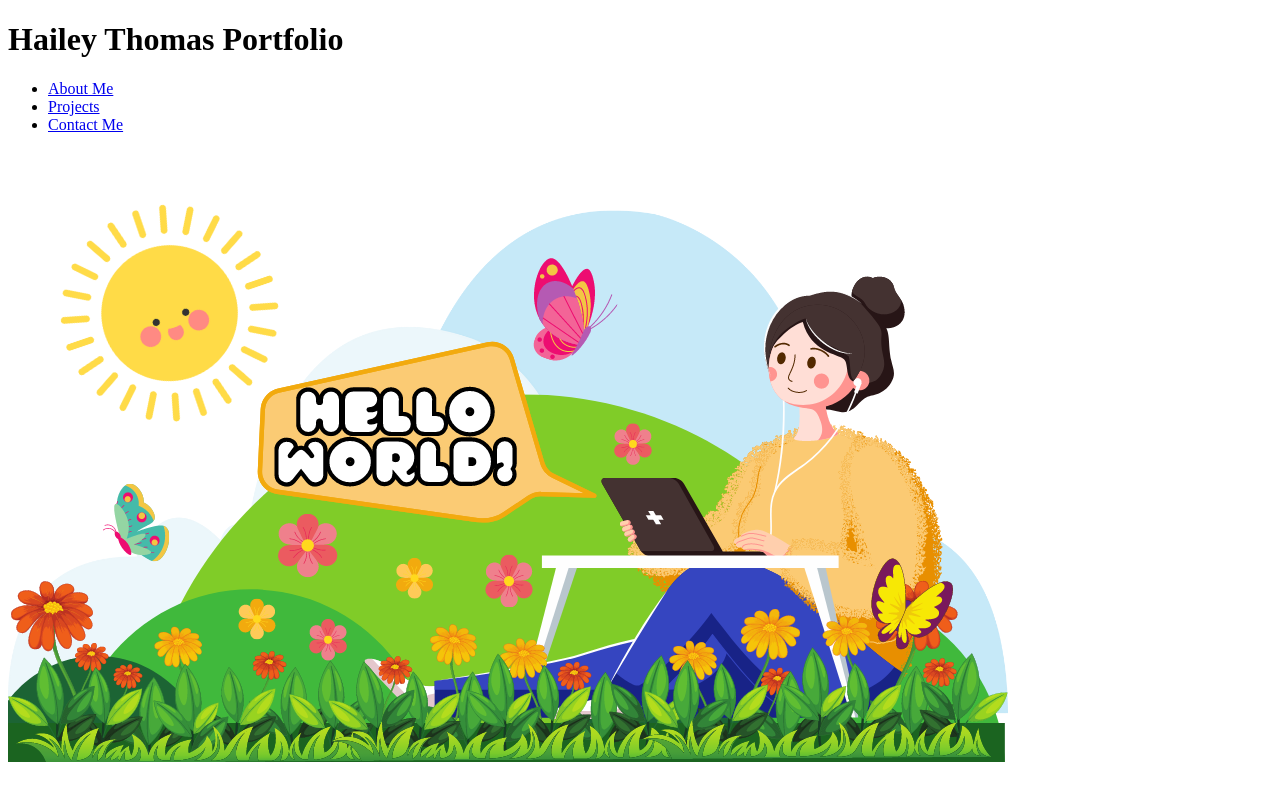
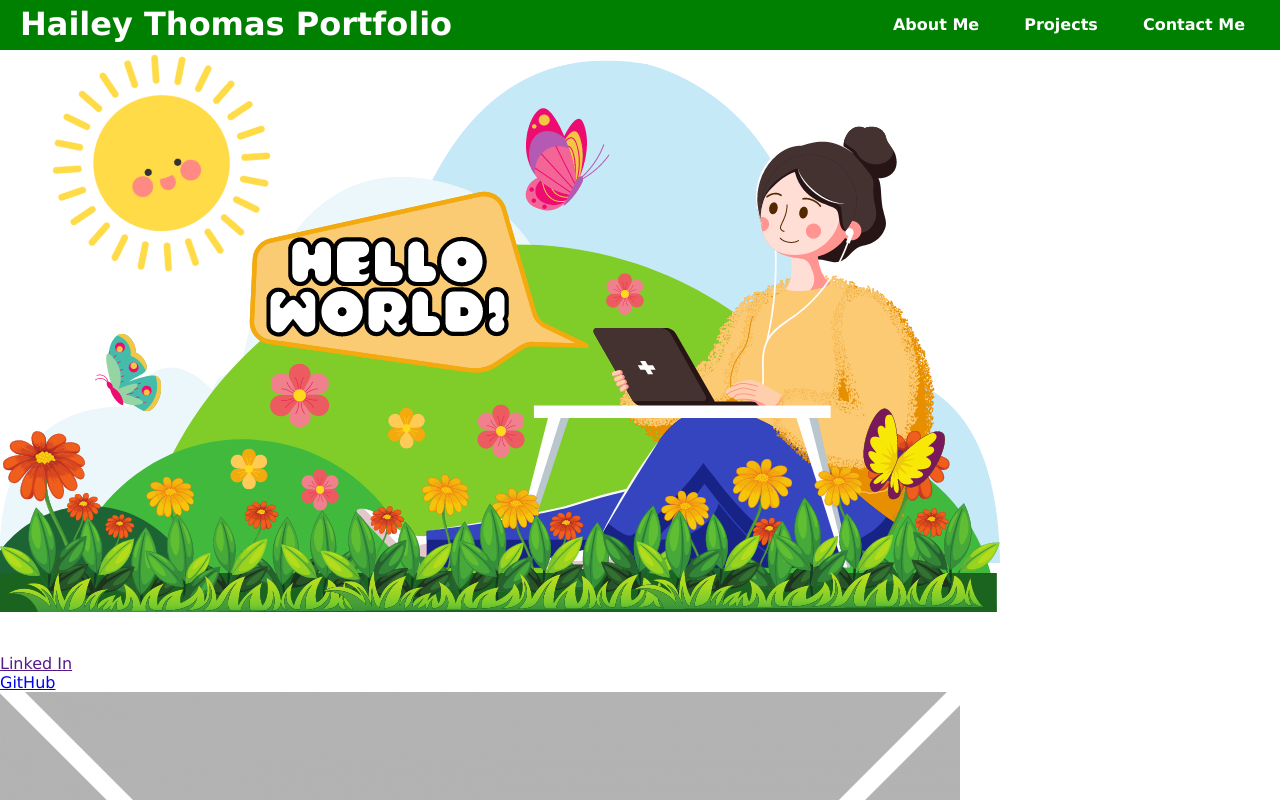
Before and after one commit to HaileyThomas/portfolio, a plain HTML site: page index.html in a window 1280 px wide. Shown: the top 800 px of the page. Drawn offline with Linux system fonts and the light colour scheme.

Commit message:
header css added

```diff
--- a/assets/css/style.css
+++ b/assets/css/style.css
@@ -0,0 +1,44 @@
+* {
+    margin: 0;
+    padding: 0;
+    box-sizing: border-box;
+}
+
+body {
+    position: relative;
+    margin: 0;
+    padding: 0;
+    font-family: Verdana, Geneva, Tahoma, sans-serif;
+}
+
+/* header styles */
+header {
+    position: fixed;
+    top: 0;
+    z-index: 2;
+    width: 100%;
+    height: 50px;
+    background-color: green;
+}
+
+header h1 {
+    float: left;
+    margin: 5px 20px;
+    color: white;
+}
+
+header nav {
+    float: right;
+    margin: 15px 15px;
+}
+
+header nav ul li {
+    display: inline;
+}
+
+header nav ul li a {
+    margin: 0 20px;
+    font-weight: bold;
+    color: white;
+    text-decoration: none;
+}
--- a/index.html
+++ b/index.html
@@ -40,14 +40,13 @@
         </ul>
     </section>
     <section id="aboutMe">
-        <article id="meinfo">
         <img src="./assets/images/placeholder.png" class="floatLeft" />
+        <h2>About Hailey</h2>
         <p>
             Lorem ipsum dolor sit amet consectetur adipisicing elit. Ipsa soluta nihil temporibus dolorum nobis nemo
             accusamus expedita! Excepturi corrupti necessitatibus consectetur doloremque eos soluta. Quod beatae
             dicta enim saepe quibusdam.
         </p>
-        </article>
     </section>
     <section id="skills">
         <h3>Current Skills</h3>
@@ -58,10 +57,10 @@
         </ul>
     </section>
     <section id="projects">
-        projects to go here
+        <h2>Projects</h2>
     </section>
     <section id="contactMe">
-        contact info here
+        <h2>Contact Me</h2>>
     </section>
     <footer>
         copyright, etc here
```
Lines whose indentation alone changed are shown as unchanged.
